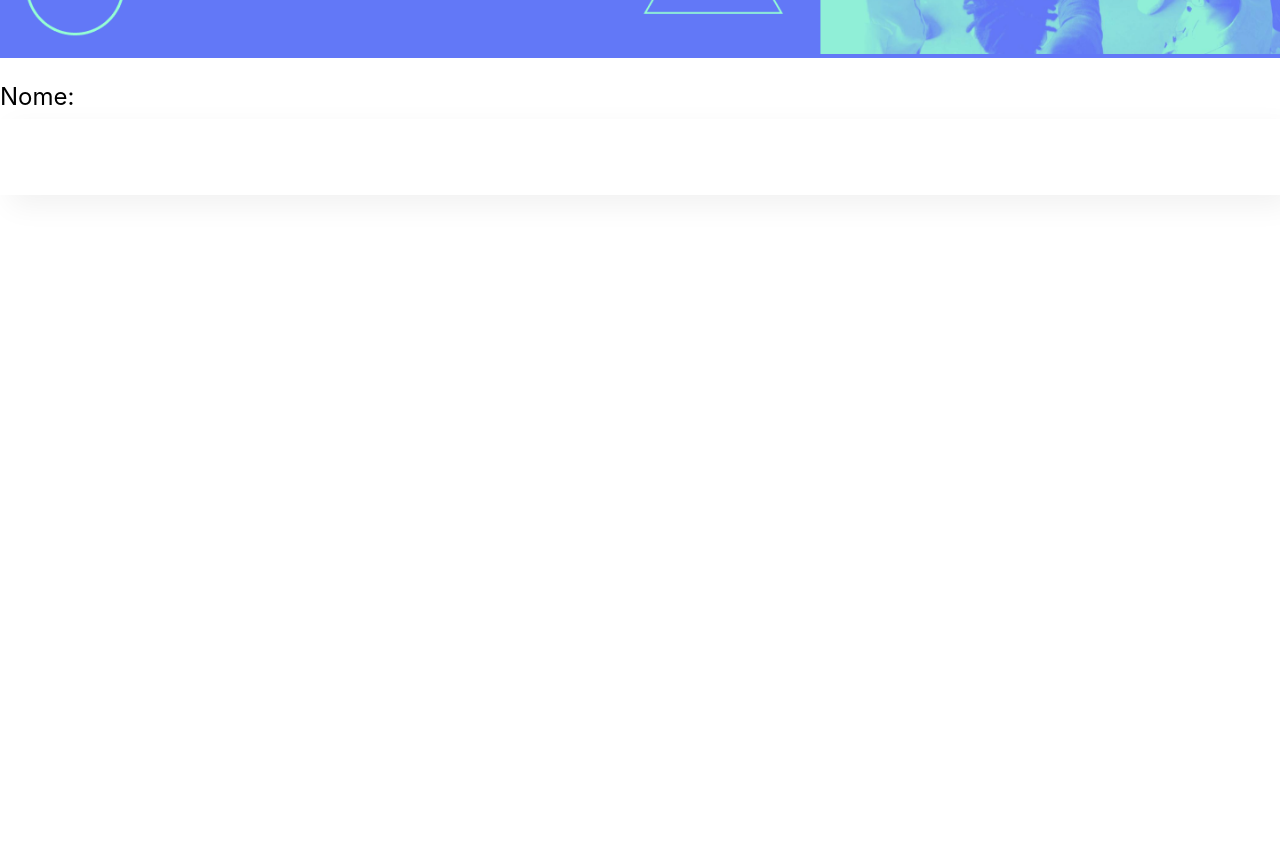
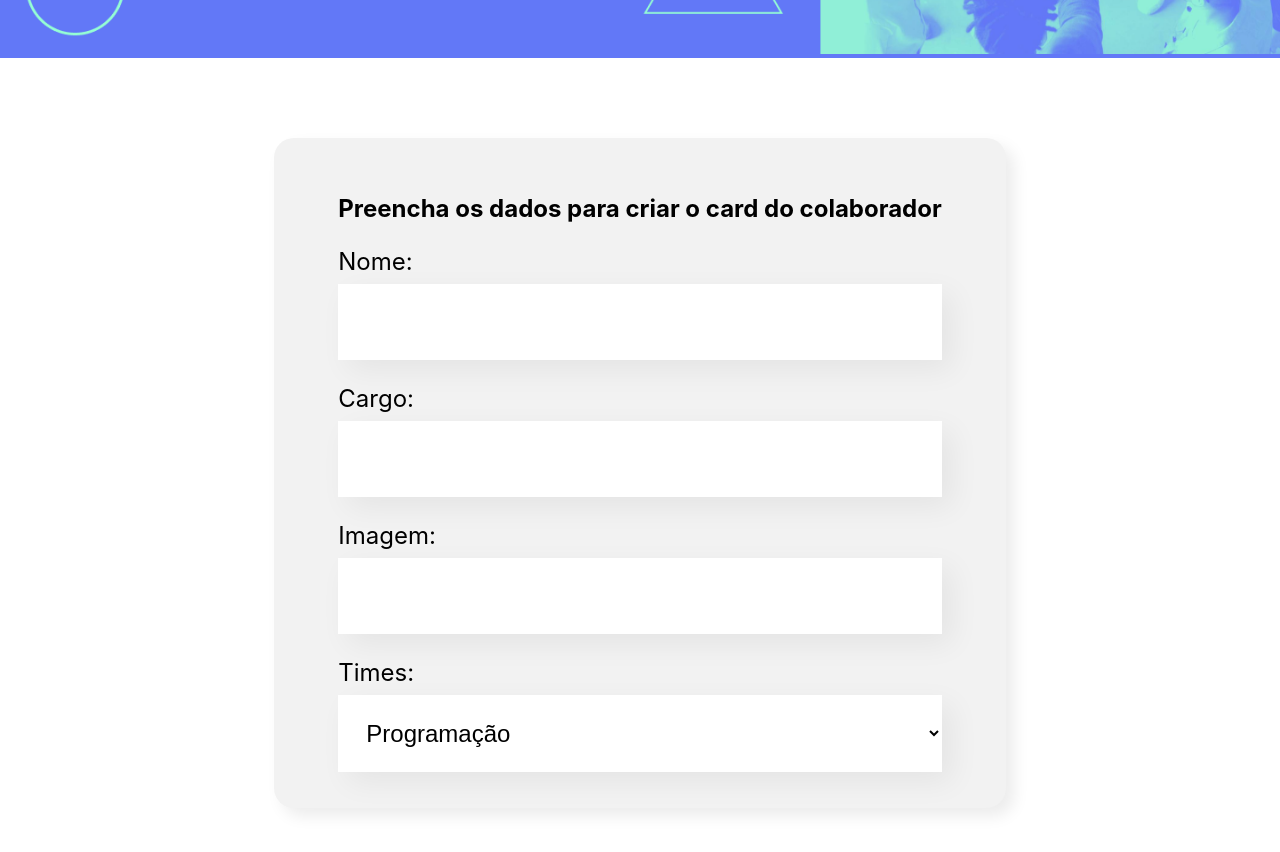
Before and after one commit to Duh0127/Curso_ReactJS_Alura, a React (Create React App) app: page / in a window 1280 px wide. Shown: the part 440-1292 px from the top of the page. Before the commit the page ends 800 px from the top, so only its background shows below. Built offline with nearby package versions, Linux system fonts and the light colour scheme.

Commit message:
ListaSuspensa

```diff
--- a/src/App.js
+++ b/src/App.js
@@ -1,11 +1,14 @@
 import Banner from './componentes/Banner';
-import CampoTexto from './componentes/CampoTexto';
+import Formulario from './componentes/Formulario';
+import ListaSuspensa from './componentes/ListaSuspensa';
+
 
 function App() {
+
   return (
     <div className="App">
       <Banner />
-      <CampoTexto />
+      <Formulario />
     </div>
   );
 }
--- a/src/componentes/CampoTexto/CampoTexto.js
+++ b/src/componentes/CampoTexto/CampoTexto.js
@@ -1,9 +1,9 @@
 import './CampoTexto.css';
 
-export const CampoTexto = () => {
+export const CampoTexto = (props) => {
     return(
         <div className='campo-texto'>
-            <label>Nome:</label>
+            <label>{props.label}</label>
             <input type="text" />
         </div>
     )
--- /dev/null
+++ b/src/componentes/Formulario/Formulario.css
@@ -0,0 +1,13 @@
+.formulario{
+    display: flex;
+    justify-content: center;
+    margin: 80px 0;
+}
+
+.formulario form{
+    max-width: 80%;
+    background-color: #f2f2f2;
+    border-radius: 20px;
+    padding: 36px 64px;
+    box-shadow: 8px 8px 16px rgba(0, 0, 0, 0.08);
+}
--- /dev/null
+++ b/src/componentes/Formulario/index.js
@@ -0,0 +1,30 @@
+import CampoTexto from '../CampoTexto'
+import ListaSuspensa from '../ListaSuspensa';
+import './Formulario.css';
+
+
+const Formulario = (props) => {
+    const times = [
+        'Programação',
+        'Front-End',
+        'Data-Science',
+        'DevOPS',
+        'UX e Design',
+        'Mobile',
+        'Inovação e Gestão'
+      ]
+
+    return (
+        <section className='formulario'>
+            <form>
+                <h2>Preencha os dados para criar o card do colaborador</h2>
+                <CampoTexto label='Nome:' placeholder='Digite seu nome' />
+                <CampoTexto label='Cargo:' placeholder='Digite seu cargo' />
+                <CampoTexto label='Imagem:' placeholder='Informe o endereço da imagem' />
+                <ListaSuspensa label='Times:' itens={times}/>
+            </form>
+        </section>
+    )
+}
+
+export default Formulario;
--- /dev/null
+++ b/src/componentes/ListaSuspensa/ListaSuspensa.css
@@ -0,0 +1,15 @@
+.lista-suspensa label{
+    display: block;
+    font-size: 24px;
+    margin-bottom: 8px;
+}
+
+.lista-suspensa select{
+    background-color: #fff;
+    box-shadow: 10px 10px 30px rgba(0,0,0,0.06);
+    width: 100%;
+    border: none;
+    font-size: 24px;
+    padding: 24px;
+    box-sizing: border-box; /*resolver problema de passar overflowX*/
+}
--- /dev/null
+++ b/src/componentes/ListaSuspensa/index.js
@@ -0,0 +1,18 @@
+import './ListaSuspensa.css';
+
+const ListaSuspensa = (props)=>{
+    console.log(props.itens);
+
+    //MAP faz o mapeamento do array, transforma em uma lista diferente e dps te retorna
+
+    return(
+        <div className='lista-suspensa'>
+            <label>{props.label}</label>
+            <select>
+                {props.itens.map(item => <option key={item}> {item} </option>)}
+            </select>
+        </div>
+    )
+}
+
+export default ListaSuspensa;
```
